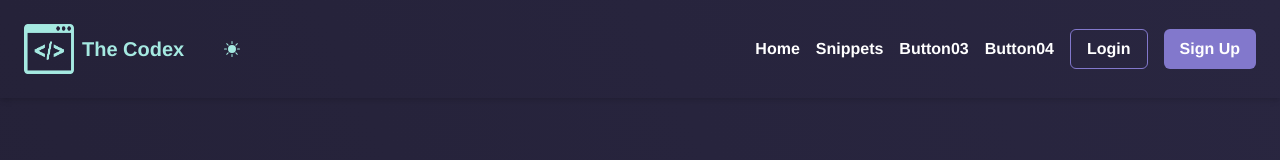
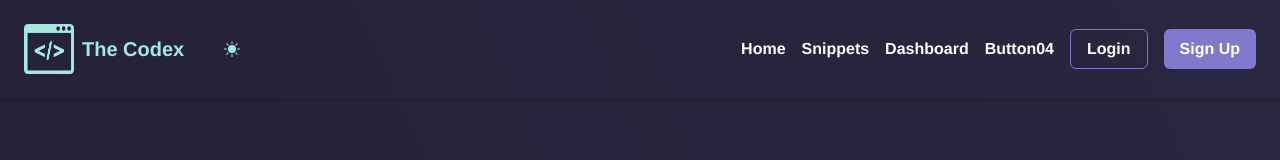
Before and after one commit to theApostols/the-codex, a React (Vite) app in the folder client/: page / in a window 1280 px wide. Shown: the top 160 px of the page. Built offline with nearby package versions, Linux system fonts and the light colour scheme.

Commit message:
updated header to hide home link when you're logged in

```diff
--- a/client/src/components/Header/Header.jsx
+++ b/client/src/components/Header/Header.jsx
@@ -82,9 +82,12 @@ const Header = () => {
               variant="outline"
             />
             <MenuList bg="codex.main" border="1px solid teal">
-              <MenuItem bg="transparent" color="codex.text">
+              {isAuthenticated ? (null) :
+              (
+                <MenuItem bg="transparent" color="codex.text">
                 Home
-              </MenuItem>
+                </MenuItem>
+              )}
               <MenuItem bg="codex.main" color="codex.text">
                 Snippets
               </MenuItem>
@@ -140,9 +143,14 @@ const Header = () => {
           </Flex>
 
           <Stack direction="row" spacing={4}>
-            <Button variant="link">Home</Button>
+            {isAuthenticated ? (null) :
+            (
+              <Button variant="link">
+              Home
+              </Button>
+            )}
             <Button variant="link">Snippets</Button>
-            <Button variant="link">Button03</Button>
+            <Button variant="link">Dashboard</Button>
             <Button variant="link">Button04</Button>
 
             {isAuthenticated ? (
```
